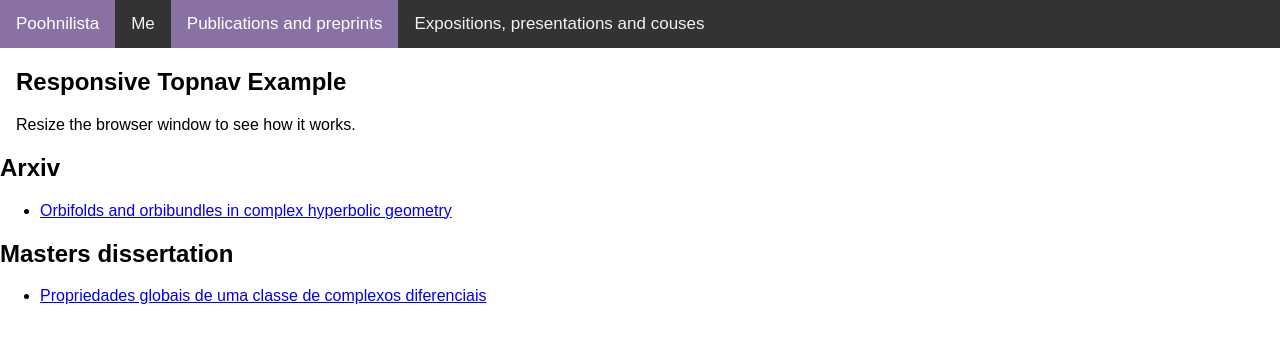
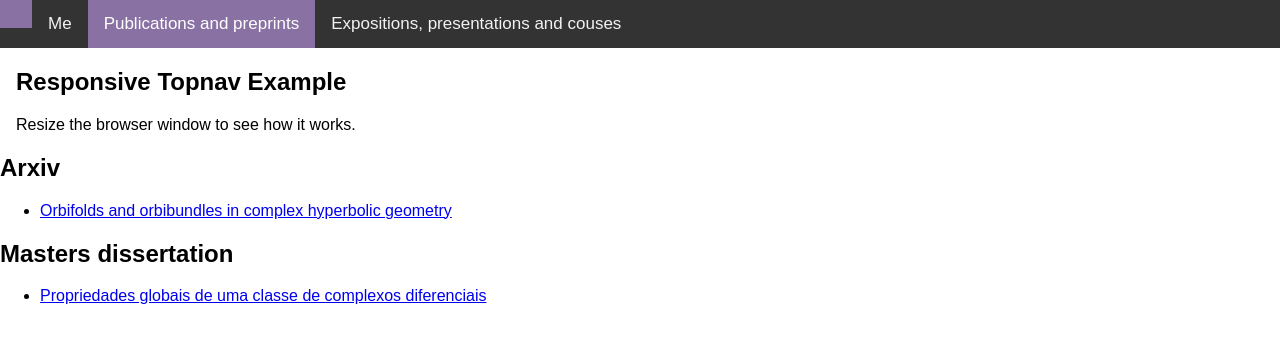
Before and after one commit to HugoCBotos/HugoCBotos.github.io, a Jekyll site: the page built from articles.md, in a window 1280 px wide. Shown: the top 343 px of the page. Built offline with Jekyll 4.4.1, drawn with Linux system fonts in a browser that asks for light colours; our own code applies the rules of GitHub Pages for plain Markdown files.

Commit message:
Update default.html

```diff
--- a/_layouts/default.html
+++ b/_layouts/default.html
@@ -81,7 +81,7 @@ body {
 <body>
 
 <div class="topnav" id="myTopnav">
-  <a href="#home" class="active">Poohnilista</a>
+  <a href="#home" class="active"></a>
      <a {% if page.url == "/" %}class="active"{% endif %} href="https://poohnilista.github.io">Me</a>
       <a {% if page.url == "/articles.html" %}class="active"{% endif %} href="https://poohnilista.github.io/articles.html">Publications and preprints</a>
       <a {% if page.url == "/exposition.html" %}class="active"{% endif %} href="https://poohnilista.github.io/exposition.html">Expositions, presentations and couses</a>
```
